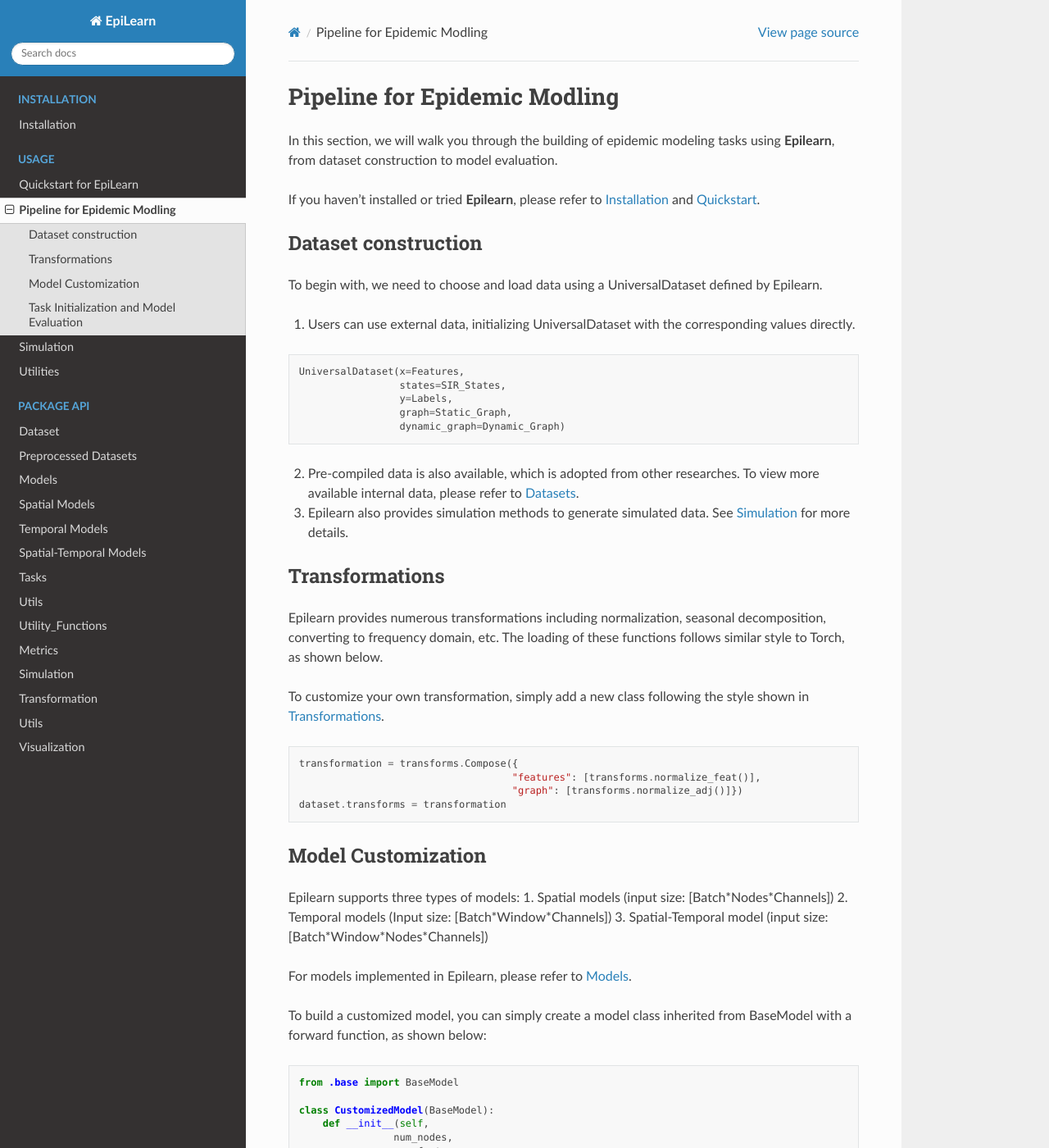
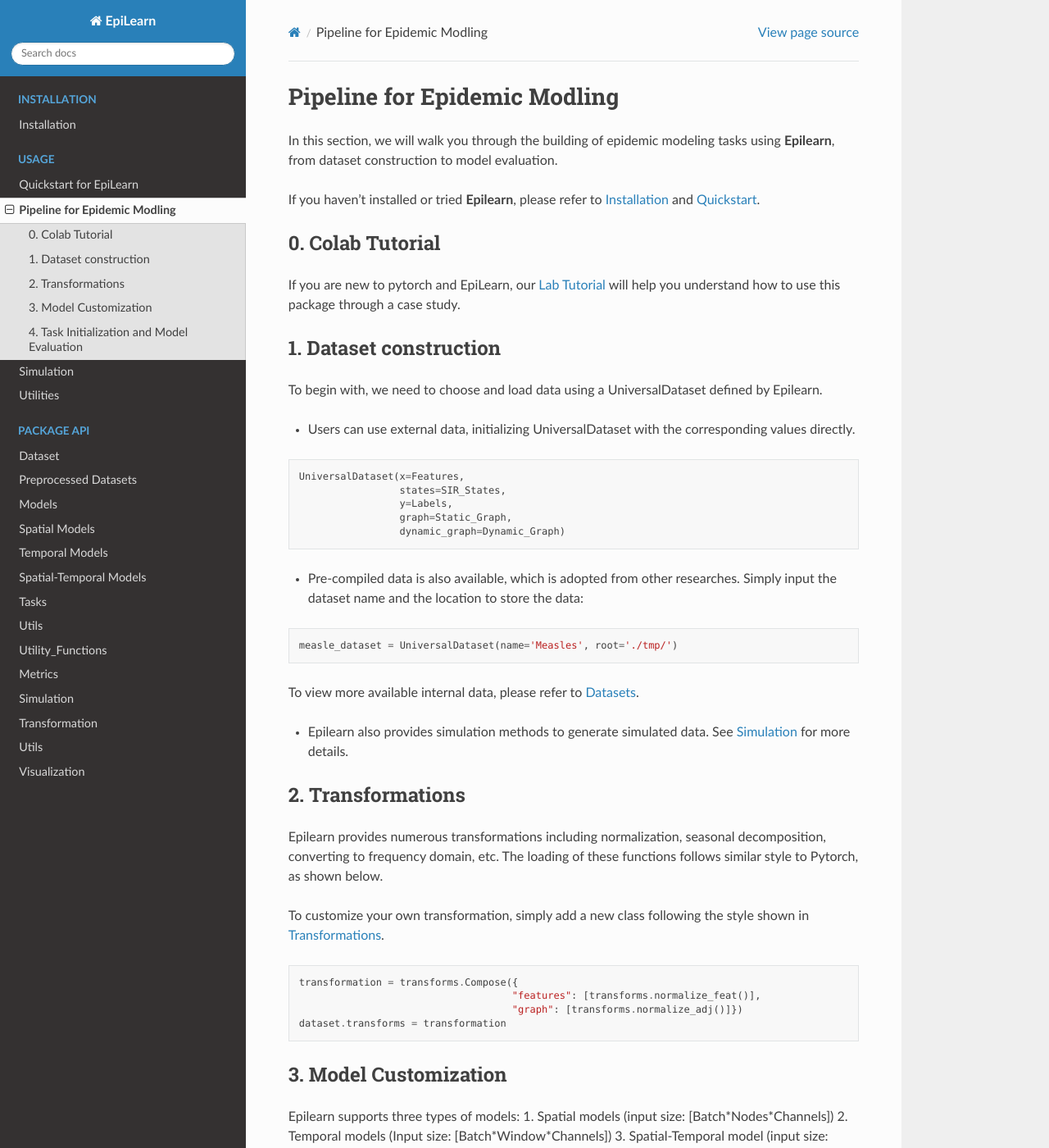
Before and after one commit to Emory-Melody/EpiLearn, a Sphinx documentation site: the page built from docs/tutorials/task_building.rst, in a window 1280 px wide and 1400 px high. Shown: the whole window at 82% size. Built offline with Sphinx 7.4.7 and the Read the Docs theme 2.0.0, drawn with Linux system fonts in a browser that asks for light colours; some of the changed text lies outside the part shown.

Commit message:
update doc

```diff
--- a/docs/tutorials/task_building.rst
+++ b/docs/tutorials/task_building.rst
@@ -6,12 +6,18 @@
 
 If you haven't installed or tried **Epilearn**, please refer to `Installation <https://epilearn-doc.readthedocs.io/en/latest/Installation.html>`_ and `Quickstart <https://epilearn-doc.readthedocs.io/en/latest/Quickstart.html>`_.
 
-Dataset construction
+0. Colab Tutorial
 ----------------------
+
+If you are new to pytorch and EpiLearn, our `Lab Tutorial <https://colab.research.google.com/drive/13D5U-S-U2DhR9OKXdsGuGE2gR1fO2Y4T>`_ will help you understand how to use this package through a case study.
+
+
+1. Dataset construction
+-------------------------
 
 To begin with, we need to choose and load data using a UniversalDataset defined by Epilearn.
 
-1. Users can use external data, initializing UniversalDataset with the corresponding values directly.
+* Users can use external data, initializing UniversalDataset with the corresponding values directly.
 
 .. code-block:: python
 
@@ -21,14 +27,21 @@
                      graph=Static_Graph,
                      dynamic_graph=Dynamic_Graph)
 
-2. Pre-compiled data is also available, which is adopted from other researches. To view more available internal data, please refer to `Datasets <https://github.com/Emory-Melody/EpiLearn/tree/main/datasets>`_.
-3. Epilearn also provides simulation methods to generate simulated data. See  `Simulation <https://vermillion-malasada-a2864e.netlify.app/html/tutorials/simulation>`_ for more details.
+* Pre-compiled data is also available, which is adopted from other researches. Simply input the dataset name and the location to store the data:
+
+.. code-block:: python
+
+    measle_dataset = UniversalDataset(name='Measles', root='./tmp/')
+
+To view more available internal data, please refer to `Datasets <https://github.com/Emory-Melody/EpiLearn/tree/main/datasets>`_.
+
+* Epilearn also provides simulation methods to generate simulated data. See  `Simulation <https://vermillion-malasada-a2864e.netlify.app/html/tutorials/simulation>`_ for more details.
 
 
-Transformations
+2. Transformations
 ----------------------
 
-Epilearn provides numerous transformations including normalization, seasonal decomposition, converting to frequency domain, etc. The loading of these functions follows similar style to Torch, as shown below.
+Epilearn provides numerous transformations including normalization, seasonal decomposition, converting to frequency domain, etc. The loading of these functions follows similar style to Pytorch, as shown below.
 
 To customize your own transformation, simply add a new class following the style shown in `Transformations <https://vermillion-malasada-a2864e.netlify.app/html/api/utils#transformation>`_.
 
@@ -40,7 +53,7 @@
     dataset.transforms = transformation
 
 
-Model Customization
+3. Model Customization
 ----------------------
 
 Epilearn supports three types of models: 1. Spatial models (input size: [Batch*Nodes*Channels]) 2. Temporal models (Input size: [Batch*Window*Channels]) 3. Spatial-Temporal model (input size: [Batch*Window*Nodes*Channels])
@@ -69,17 +82,31 @@
         def initialize(self):
             pass
 
-Task Initialization and Model Evaluation
+4. Task Initialization and Model Evaluation
 -------------------------------------------
 
 Epilearn currently supports two tasks: Forecast and Detection. The Forecast task takes in a UniversalDataset, model prototype and other configurations like lookback window size and the horizon size. The same setting applies to the Detection task. After initializing, you can try functions like .train_model() and .evaluate_model() to test the models performance on given datasets.
 
+* Initialize Task
+
 .. code-block:: python
 
-    task = Forecast(prototype=STGCN,
-                    dataset=None,
+    task = Forecast(prototype=customized_model,
                     lookback=lookback,
-                    horizon=horizon,
-                    device='cpu')
-    task.train_model(customized_dataset, loss='mse', epoch=50, lr=0.001)
+                    horizon=horizon
+                    )
+
+* Train and evaluate_model
+
+.. code-block:: python
+
+    result = task.train_model(
+                            dataset=customized_dataset,
+                            loss='mse',    # specificy the loss function to be Mean Squared Error (MSE)
+                            epochs=5,      # number of training epochs/iterations
+                            train_rate=0.6,  # 60% is used for training
+                            val_rate=0.2,    # 20% is used for validation; the rest 20% is for testing
+                            batch_size=5,  # batch size for training
+                            device='cpu')  # use CPU for model training; set `device='cuda'` to enable GPU training
+
     task.evaluate_model()
```
Also changed, not shown: README.md (+5 -1 lines), docs/Installation.rst (+28 -8 lines).
